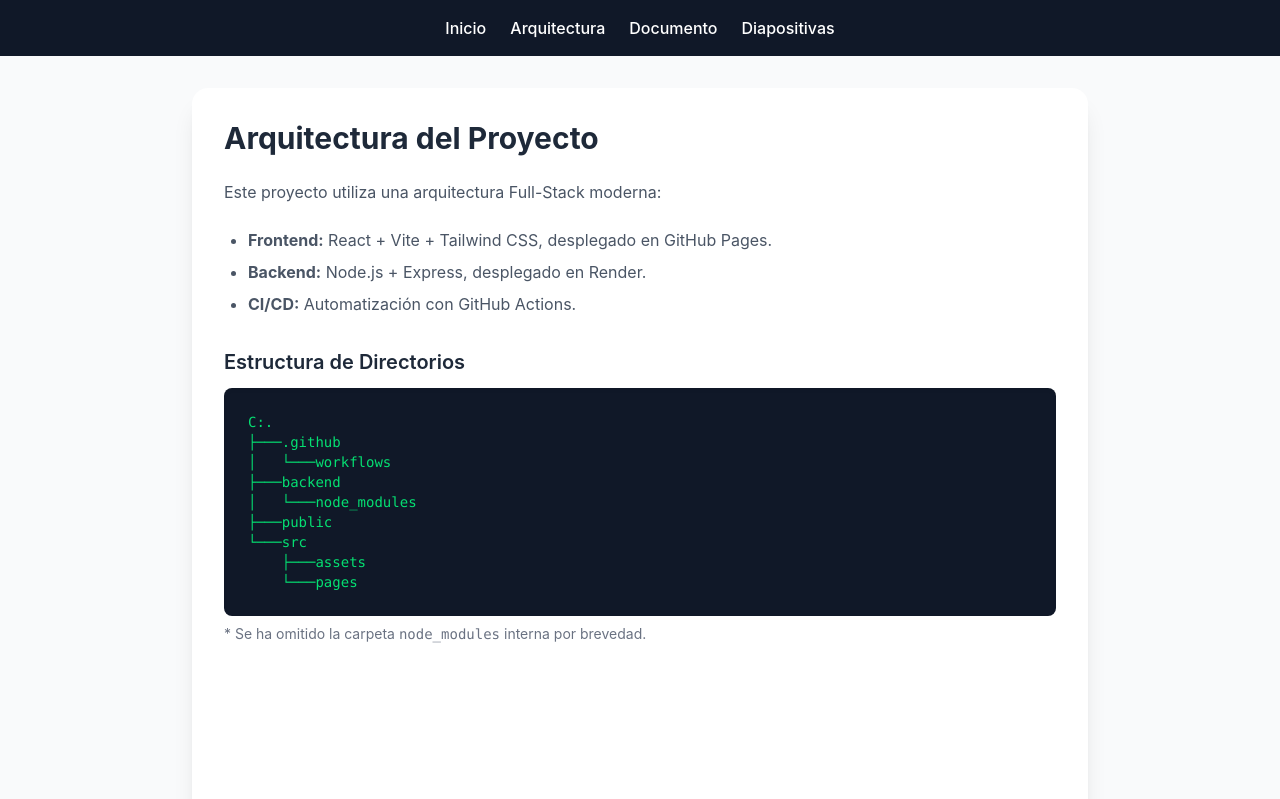
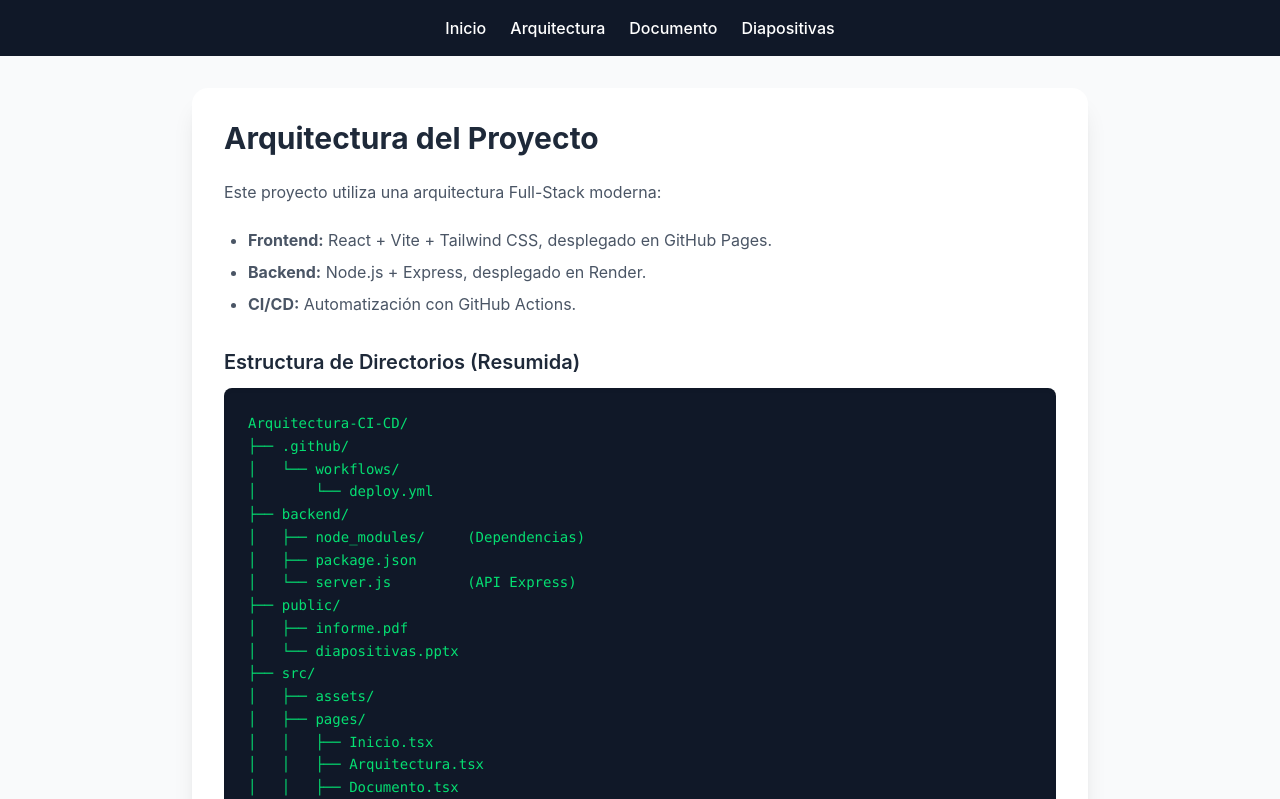
Before and after one commit to Jose5273/Arquitectura-CI-CD, a React (Vite) app: page /Arquitectura-CI-CD/arquitectura in a window 1280 px wide. Shown: the top 799 px of the page. Built offline with nearby package versions, Linux system fonts and the light colour scheme.

Commit message:
Correción de estilo en Arquitectura.tsx

```diff
--- a/src/pages/Arquitectura.tsx
+++ b/src/pages/Arquitectura.tsx
@@ -14,25 +14,39 @@ export default function Arquitectura() {
             <li><strong>CI/CD:</strong> Automatización con GitHub Actions.</li>
           </ul>
 
-          <div>
-            <h3 className="text-xl font-semibold text-gray-800 mb-3 mt-8">Estructura de Directorios</h3>
-            {/* Aquí está la magia: pre y code respetan los espacios */}
-            <pre className="bg-gray-900 text-green-400 p-6 rounded-lg overflow-x-auto text-sm font-mono shadow-inner">
-              <code>
-{`C:.
-├───.github
-│   └───workflows
-├───backend
-│   └───node_modules
-├───public
-└───src
-    ├───assets
-    └───pages`}
-              </code>
+          <div className="mt-8">
+            <h3 className="text-xl font-semibold text-gray-800 mb-3">Estructura de Directorios (Resumida)</h3>
+
+            {/* Usamos una plantilla de texto con saltos de línea reales */}
+            <pre className="bg-gray-900 text-green-400 p-6 rounded-lg overflow-x-auto text-sm font-mono shadow-inner leading-relaxed">
+{`Arquitectura-CI-CD/
+├── .github/
+│   └── workflows/
+│       └── deploy.yml
+├── backend/
+│   ├── node_modules/     (Dependencias)
+│   ├── package.json
+│   └── server.js         (API Express)
+├── public/
+│   ├── informe.pdf
+│   └── diapositivas.pptx
+├── src/
+│   ├── assets/
+│   ├── pages/
+│   │   ├── Inicio.tsx
+│   │   ├── Arquitectura.tsx
+│   │   ├── Documento.tsx
+│   │   └── Diapositivas.tsx
+│   ├── App.tsx           (Rutas)
+│   └── main.tsx
+├── .env.production
+├── package.json
+└── vite.config.ts`}
             </pre>
-            <p className="text-sm text-gray-500 mt-2">
-              * Se ha omitido la carpeta <code>node_modules</code> interna por brevedad.
-            </p>
+
+            <div className="mt-4 p-4 bg-blue-50 border border-blue-200 rounded-lg text-blue-800 text-sm">
+              <p><strong>Nota:</strong> Se ha omitido la carpeta <code>node_modules</code> completa por razones de espacio. La estructura muestra los archivos clave del proyecto.</p>
+            </div>
           </div>
         </div>
       </div>
```
